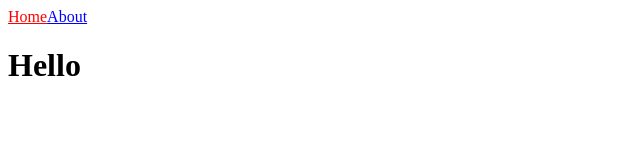
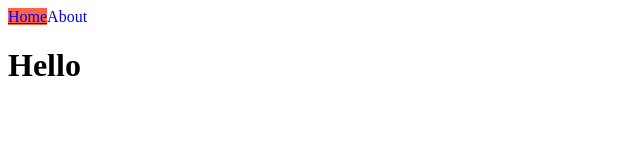
Before and after one commit to soyalattee/nextjs-intro, a Next.js app: page / in a window 1280 px wide. Shown: the top 160 px of the page, without its empty margins (0-640 px from the left). Built offline with nearby package versions, Linux system fonts and the light colour scheme.

Commit message:
stlye module 로 사용하기

```diff
--- /dev/null
+++ b/components/NavBar.module.css
@@ -0,0 +1,6 @@
+.link {
+  text-decoration: none;
+}
+.active {
+  background-color: tomato;
+}
--- a/components/NavBar.tsx
+++ b/components/NavBar.tsx
@@ -1,17 +1,28 @@
 import Link from "next/link";
 import { useRouter } from "next/router";
-
+import styles from "./NavBar.module.css";
 export default function NavBar() {
   //loation에 관한 정보를 얻을 수 있다.
   const router = useRouter();
   return (
-    <nav>
+    <nav className={styles.nav}>
       {/* using Link! 리로드되는걸 방지한다. style 혹은 className은 a Tag 에서 작업한다. */}
       <Link href="/">
-        <a style={{ color: router.pathname == "/" ? "red" : "blue" }}>Home</a>
+        <a
+          className={[
+            styles.links,
+            router.pathname === "/" ? styles.active : "",
+          ].join(" ")}
+        >
+          Home
+        </a>
       </Link>
       <Link href="/about">
-        <a style={{ color: router.pathname == "/about" ? "red" : "blue" }}>
+        <a
+          className={`${styles.link}  ${
+            router.pathname === "/about" ? styles.active : ""
+          }`}
+        >
           About
         </a>
       </Link>
```
